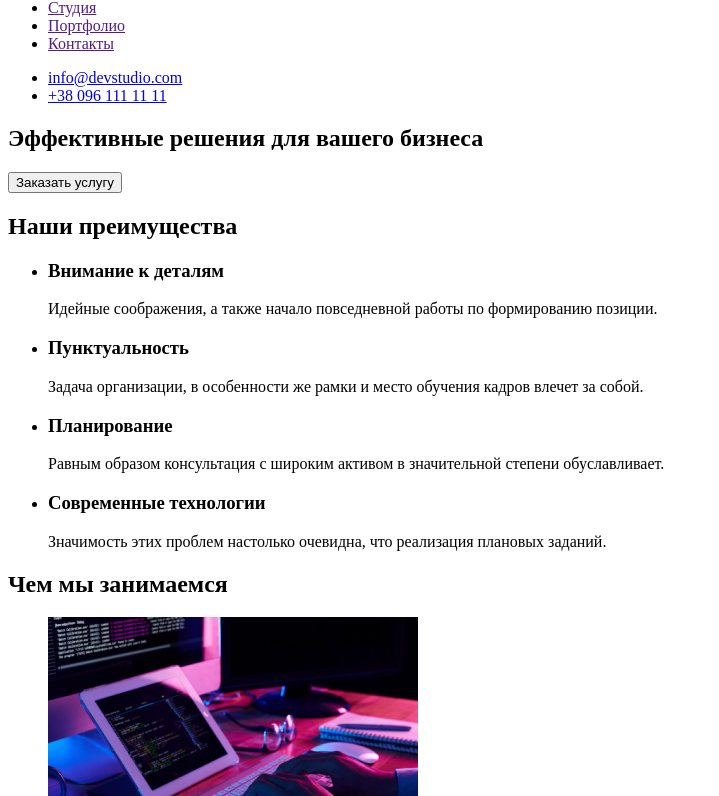
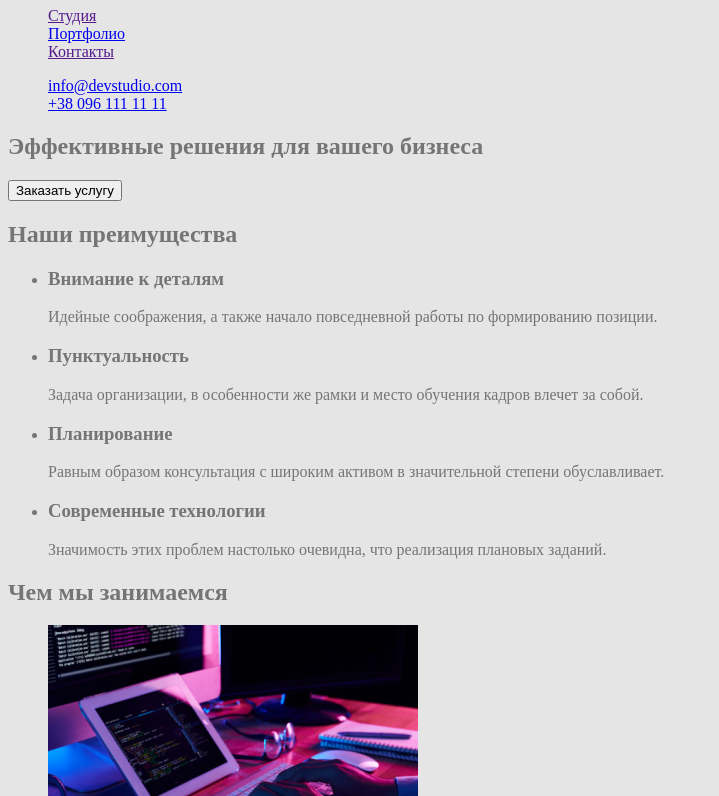
Before and after one commit to dmytrokryvitskyi/goit-markup-hw-02, a plain HTML site: page index.html in a window 1280 px wide. Shown: the part 43-839 px from the top of the page, without its empty margins (0-719 px from the left). Drawn offline with Linux system fonts and the light colour scheme.

Commit message:
1st commit

```diff
--- a/css/styles.css
+++ b/css/styles.css
@@ -0,0 +1,32 @@
+/*Основна палітра кольорів  #212121*/
+
+/*Другорядна палітра кольорів #757575*/
+
+/*Коліп підсвітки другорядний (синій) #2196F3*/
+
+/*Коліп білий #FFFFFF*/
+
+/*Загальна стилізація сторінки*/
+.page {
+  background-color: #e5e5e5;
+  color: #757575;
+}
+
+/*Стилізвція лого*/
+.header-logo {
+  color: #212121;
+  text-decoration: none;
+}
+
+.logo-blue {
+  color: #2196f3;
+}
+
+/*Стилізвція хедера (шапки навігації)*/
+.header-site-nav {
+  list-style: none;
+}
+
+.header-contacts {
+  list-style: none;
+}
--- a/index.html
+++ b/index.html
@@ -1,26 +1,34 @@
 <!DOCTYPE html>
-<html lang="en">
+<html lang="ru">
 <head>
     <meta charset="UTF-8">
     <meta http-equiv="X-UA-Compatible" content="IE=edge">
     <meta name="viewport" content="width=device-width, initial-scale=1.0">
-    <title>Document</title>
+    <title>Web Studio</title>
+    <link rel="stylesheet" href="./css/styles.css">
 </head>
-<body>
-    <header>
-        <nav>
-        <a href="/">WebStudio</a>
+<body class="page">
+    <header class="page-header">
+        <nav class="page-nav">
 
-        <ul>
-            <li><a href="">Студия</a></li>
-            <li><a href="">Портфолио</a></li>
-            <li><a href="">Контакты</a></li>
+        <! -- Лого сторінки-->
+
+        <a href="index.html" class="header-logo">
+            <p class="en"><span class="logo-blue">Web</span>Studio</p>
+        </a>
+
+        <! -- Навігація сторінкм-->
+
+        <ul class="header-site-nav">
+            <li><a href class="" class="header-site-nav-link">Студия</a></li>
+            <li><a href="./portfolio.html" class="header-site-nav-link">Портфолио</a></li>
+            <li><a href="" class="header-site-nav-link">Контакты</a></li>
         </ul>
         </nav>
 
-        <ul>
-            <li><a href="mailto:info@devstudio.com">info@devstudio.com</a></li>
-            <li><a href="tel:+380961111111">+38 096 111 11 11</a></li>
+        <ul class="header-contacts">
+            <li><a href="mailto:info@devstudio.com" class="header-contacts-mail">info@devstudio.com</a></li>
+            <li><a href="tel:+380961111111" class="header-contacts-phone">+38 096 111 11 11</a></li>
         </ul>
     </header>
 
```
Also changed, not shown: portfolio.html (added, +13 -0 lines).
